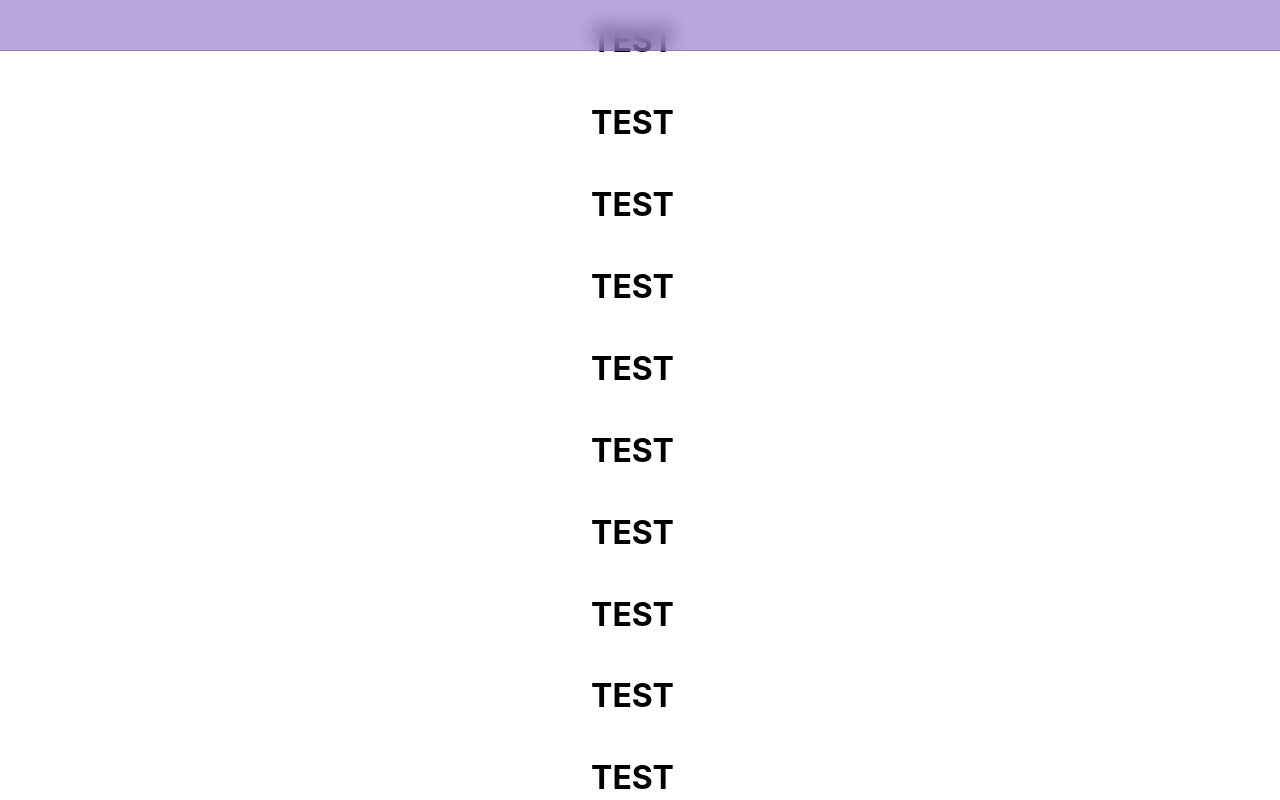
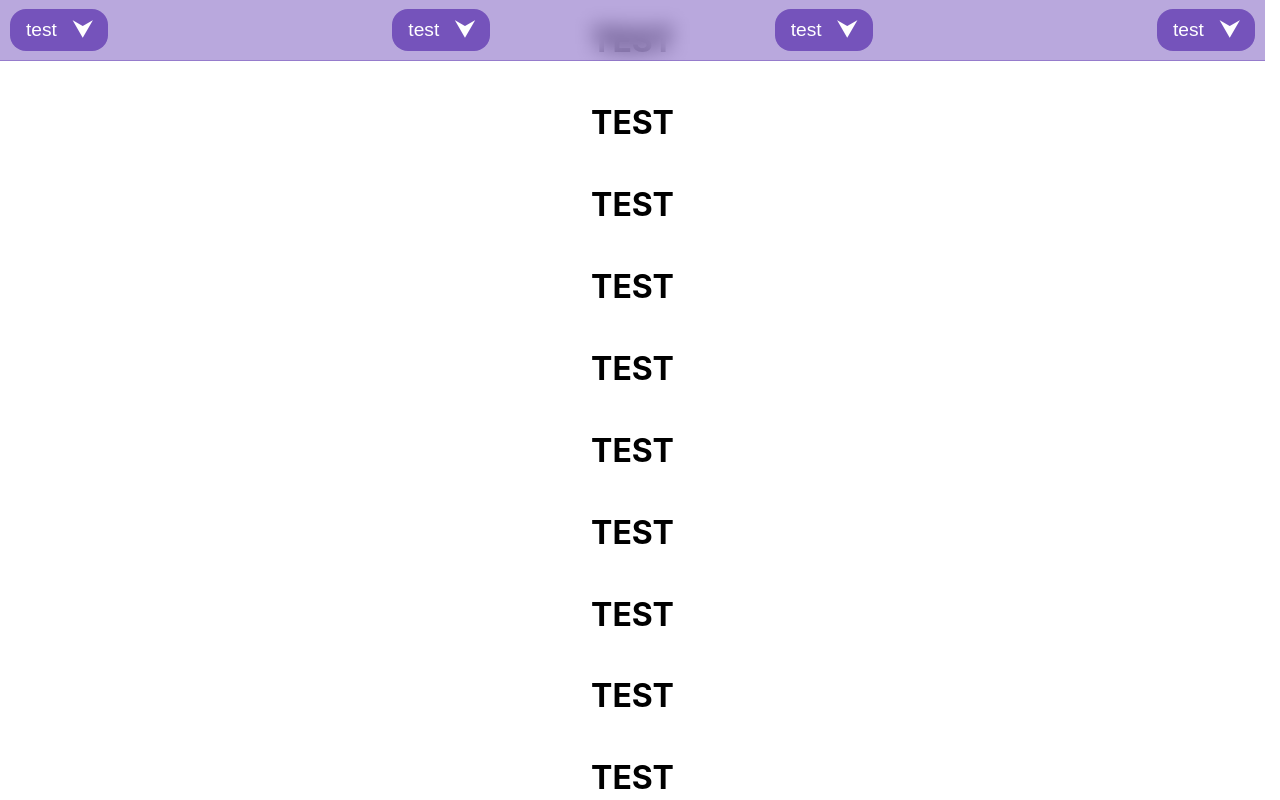
Before and after one commit to thuner2007/ColinsSDX, a React (Create React App) app: page / in a window 1280 px wide. Shown: the top 800 px of the page. Built offline with nearby package versions, Linux system fonts and the light colour scheme.

Commit message:
fix_ navbarwithcomponent1

```diff
--- a/src/App.tsx
+++ b/src/App.tsx
@@ -9,6 +9,7 @@ import SimpleVerticalDropdown from "./components/Dropdowns/SimpleVerticalDropdow
 import SimpleBigTextInputWithRequired from "./components/InputFields/SimpleBigTextInputWithRequired/SimpleBigTextInputWithRequired.tsx";
 import SimpleInputWithRequired from "./components/InputFields/SimpleInputWithRequired/SimpleInputWithRequired.tsx";
 import NavBarNormal1 from "./components/NavBars/NavBarNormal1/NavBarNormal1.tsx";
+import NavBarWithComponents1 from "./components/NavBars/NavBarWithComponents1/NavBarWithComponents1.tsx";
 function App() {
   const [show, setShow] = useState(false);
   const consoleLogHey = () => {
@@ -25,7 +26,44 @@ function App() {
       <h1>TEST</h1>
       <h1>TEST</h1>
       <h1>TEST</h1>
-      <NavBarNormal1 />
+      <NavBarWithComponents1 height="60px" calcScrollBar={"15px"}>
+        <SimpleVerticalDropdown
+          label="test"
+          items={[
+            {
+              label: "test",
+              onClick: consoleLogHey,
+            },
+          ]}
+        />
+        <SimpleVerticalDropdown
+          label="test"
+          items={[
+            {
+              label: "test",
+              onClick: consoleLogHey,
+            },
+          ]}
+        />
+        <SimpleVerticalDropdown
+          label="test"
+          items={[
+            {
+              label: "test",
+              onClick: consoleLogHey,
+            },
+          ]}
+        />
+        <SimpleVerticalDropdown
+          label="test"
+          items={[
+            {
+              label: "test",
+              onClick: consoleLogHey,
+            },
+          ]}
+        />
+      </NavBarWithComponents1>
       <h1>TEST</h1>
       <h1>TEST</h1>
       <h1>TEST</h1>
--- a/src/components/NavBars/NavBarWithComponents1/NavBarWithComponents1.css
+++ b/src/components/NavBars/NavBarWithComponents1/NavBarWithComponents1.css
@@ -4,18 +4,8 @@
   left: 0;
 
   z-index: 1000;
-
-  width: 100vw;
-  height: 5vh;
-
-  backdrop-filter: blur(5px);
-
-  background-color: rgba(193, 193, 193, 0.388);
-  border-bottom: 1px solid black;
-
   display: flex;
   align-items: center;
-  justify-content: space-between;
 }
 
 .itemNavBarWithComponents1 {
--- a/src/components/NavBars/NavBarWithComponents1/NavBarWithComponents1.tsx
+++ b/src/components/NavBars/NavBarWithComponents1/NavBarWithComponents1.tsx
@@ -1,48 +1,38 @@
-import React from 'react';
-import './NavBarWithComponents1.css';
+import React from "react";
+import "./NavBarWithComponents1.css";
 
-type JustifyContentOptions = 'center' | 'space-between';
+type JustifyContentOptions = "center" | "space-between";
 
 interface NavBarWithComponents1Props {
   height?: string;
   bgColor?: string;
   itemSize?: string;
-  disableBorder?: boolean;
-  borderColor?: string;
-  borderWidth?: string;
   bgBlur?: string;
   justifyContent?: JustifyContentOptions;
-  calcScrollBar?: boolean;
+  calcScrollBar?: string;
   children?: React.ReactNode;
+  borderButtom?: string;
 }
 
 const NavBarWithComponents1: React.FC<NavBarWithComponents1Props> = ({
   height,
   bgColor,
   itemSize,
-  disableBorder,
   bgBlur,
   justifyContent,
-  borderColor,
-  borderWidth,
   calcScrollBar,
   children,
+  borderButtom,
 }) => {
   return (
     <div
       style={{
-        width: calcScrollBar === true ? 'calc(100vw - 10px)' : '100vw',
-        height: height,
-        backgroundColor: bgColor,
-        borderBottom: disableBorder
-          ? 'none'
-          : borderColor && !borderWidth
-          ? '1px solid ' + borderColor
-          : !borderColor && borderWidth
-          ? borderWidth + ' solid black'
-          : borderWidth + ' solid ' + borderColor,
-        backdropFilter: bgBlur ? `blur(${bgBlur})` : undefined,
-        justifyContent: justifyContent,
+        width: `calc(100vw - ${calcScrollBar || "0px"})`,
+        height: height || "50px",
+        backgroundColor: bgColor || "rgba(117, 83, 187, 0.5)",
+        backdropFilter: bgBlur ? `blur(${bgBlur})` : "blur(10px)",
+        justifyContent: justifyContent || "space-between",
+        borderBottom: borderButtom || "1px solid rgba(117, 83, 187, 0.5)",
       }}
       className="mainDivNavBarWithComponents1"
     >
```
